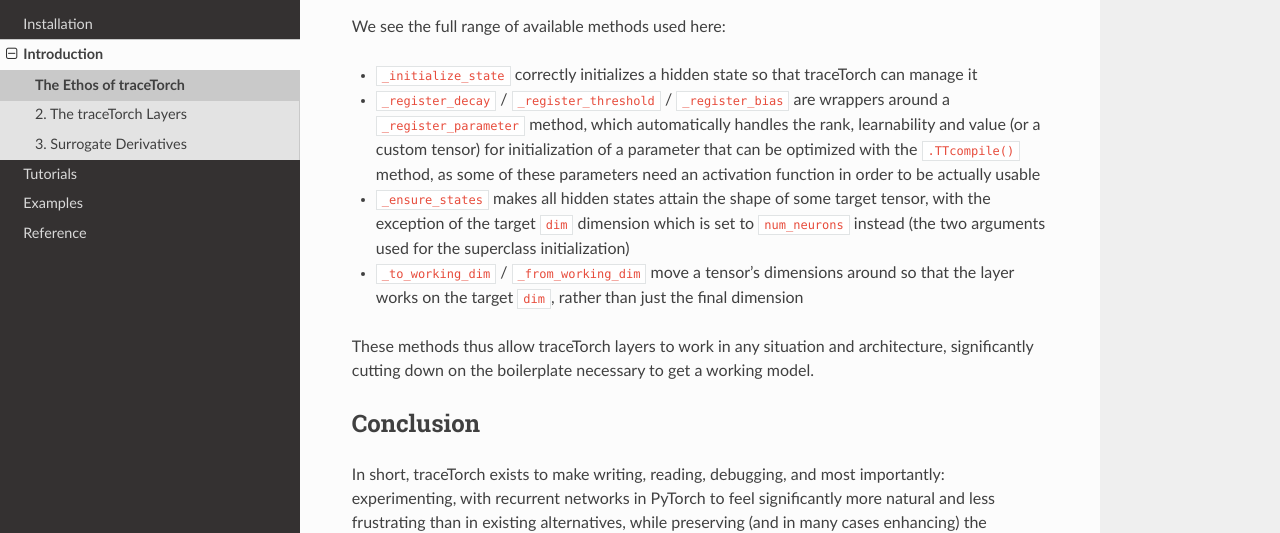
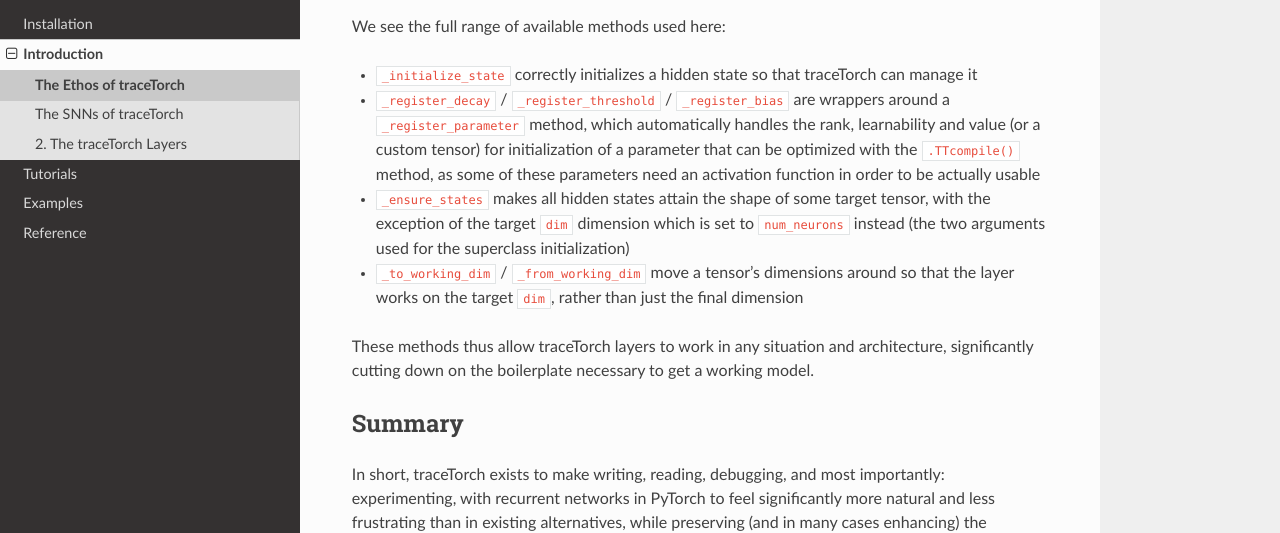
Before and after one commit to Yegor-men/tracetorch, a Sphinx documentation site: the page built from docs/source/introduction/ethos.rst, in a window 1280 px wide and 900 px high, scrolled down 2359 px. Shown: the part 128-661 px from the top of the window. Built offline with Sphinx 7.4.7 and the Read the Docs theme 3.1.0, drawn with Linux system fonts in a browser that asks for light colours.

Commit message:
added googleanalytics to measure documentation visits

```diff
--- a/docs/requirements.txt
+++ b/docs/requirements.txt
@@ -1,3 +1,4 @@
 sphinx
 sphinx-rtd-theme
 myst-parser
+sphinxcontrib-googleanalytics
--- a/docs/source/conf.py
+++ b/docs/source/conf.py
@@ -22,10 +22,13 @@
     'sphinx.ext.mathjax',
     'sphinx.ext.viewcode',
     'sphinx.ext.napoleon',
-    'myst_parser'
+    'myst_parser',
+    'sphinxcontrib.googleanalytics'
 ]
 
 napoleon_use_ivar = True
+googleanalytics_id = "G-4B6TFLZ5PC"
+googleanalytics_enabled = True
 
 # -- Options for HTML output -------------------------------------------------
 # https://www.sphinx-doc.org/en/master/usage/configuration.html#options-for-html-output
--- a/docs/source/introduction/ethos.rst
+++ b/docs/source/introduction/ethos.rst
@@ -122,8 +122,8 @@
 boilerplate necessary to get a working model.
 
 
-Conclusion
-----------
+Summary
+-------
 
 In short, traceTorch exists to make writing, reading, debugging, and most importantly: experimenting, with recurrent
 networks in PyTorch to feel significantly more natural and less frustrating than in existing alternatives, while preserving
--- a/docs/source/introduction/index.rst
+++ b/docs/source/introduction/index.rst
@@ -10,5 +10,5 @@
     :caption: Contents:
 
     ethos
+    snns
     layers
-    snns
--- a/docs/source/introduction/snns.rst
+++ b/docs/source/introduction/snns.rst
@@ -1,5 +1,9 @@
-3. Surrogate Derivatives
-========================
+The SNNs of traceTorch
+======================
+
+
+
+
 
 At the heart of every spiking neural network lies a fundamental paradox: spikes are inherently discrete, yet learning requires continuous gradients. A spike either fires or it doesn't - there's no middle ground. But if gradients can't flow through discrete events, how can a network possibly learn when to fire? This is where surrogate derivatives come into play, and it's one of the most elegant solutions in modern SNN research.
 
```
